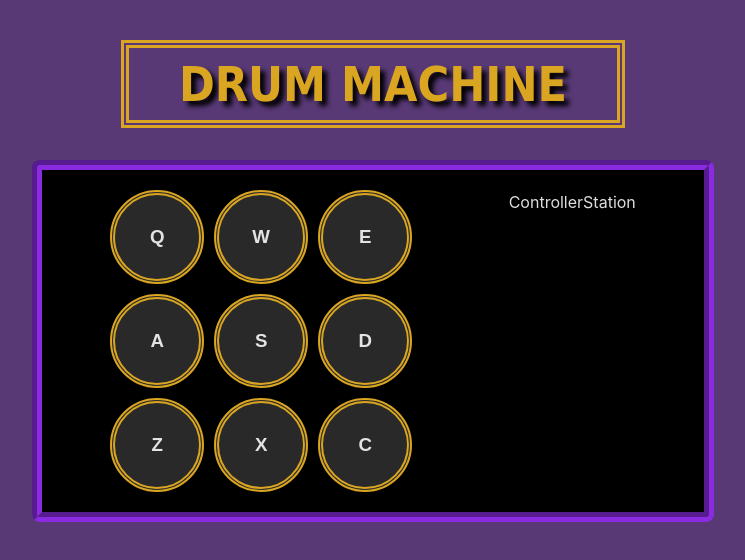
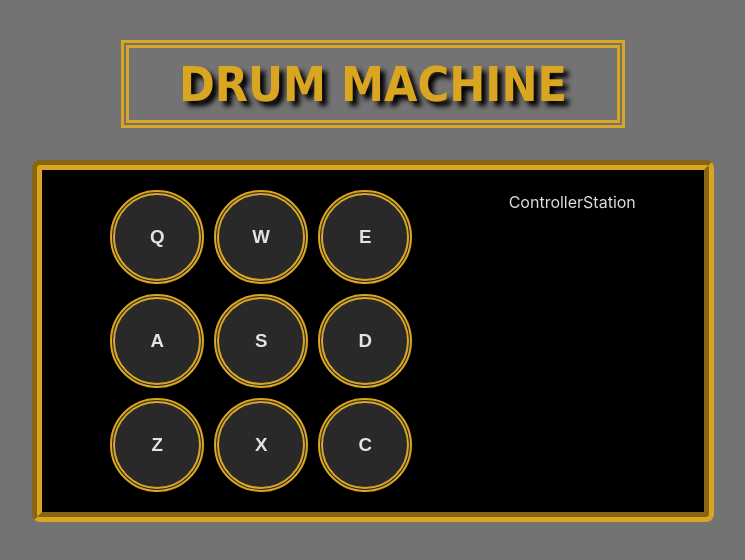
Before and after one commit to GiovanniCortes19/Drum-Machine, a React (Vite) app: page / in a window 1280 px wide. Shown: the top 560 px of the page, without its empty margins (275-1020 px from the left). Built offline with nearby package versions, Linux system fonts and the light colour scheme.

Commit message:
changed background color

```diff
--- a/src/index.css
+++ b/src/index.css
@@ -7,7 +7,7 @@
 
   color-scheme: light dark;
   color: rgba(255, 255, 255, 0.87);
-  background-color: #583975;
+  background-color:rgba(59, 59, 59, 0.711);
 
   font-synthesis: none;
   text-rendering: optimizeLegibility;
@@ -56,7 +56,7 @@
   display: flex;
   justify-content: space-around;
   width: 60%;
-  border: 10px groove blueviolet;
+  border: 10px groove goldenrod;
   padding: 20px;
   background-color: black;
   border-radius: 8px;
```
